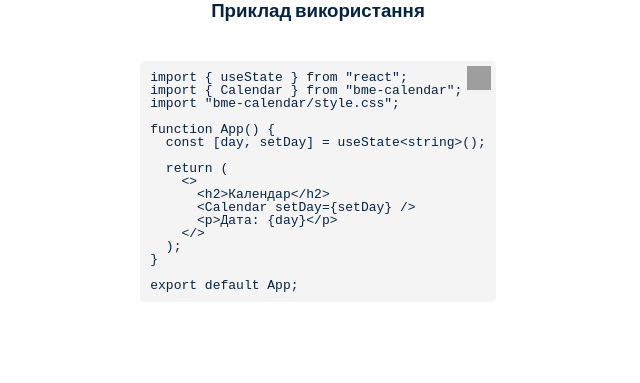
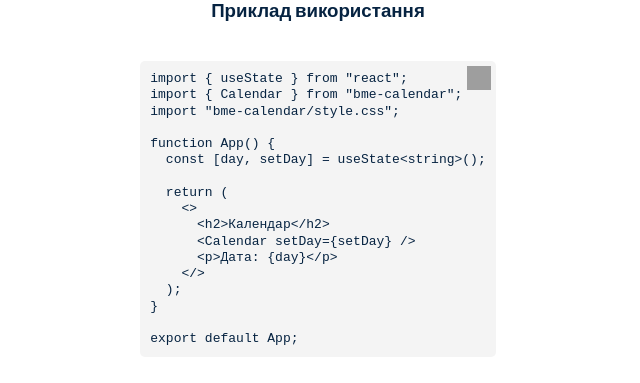
Before and after one commit to Yevhenns/bme-calendar-examples, a React (Vite) app: page / in a window 1280 px wide. Shown: the part 165-548 px from the top of the page, without its empty margins (322-962 px from the left). Built offline with nearby package versions, Linux system fonts and the light colour scheme; grey boxes are pictures that could not be loaded.

Commit message:
added line height

```diff
--- a/src/components/CodeWrapper/CodeWrapper.module.css
+++ b/src/components/CodeWrapper/CodeWrapper.module.css
@@ -14,4 +14,8 @@
     background-color: transparent;
     cursor: pointer;
   }
+
+  .code {
+    line-height: 1.25;
+  }
 }
--- a/src/components/CodeWrapper/CodeWrapper.tsx
+++ b/src/components/CodeWrapper/CodeWrapper.tsx
@@ -23,7 +23,7 @@ export function CodeWrapper({ children }: CodeWrapperProps) {
         <button className={css.button} onClick={handleCopy}>
           <img src="/copy.svg" width={24} height={24} />
         </button>
-        <code>{children}</code>
+        <code className={css.code}>{children}</code>
       </pre>
     </>
   );
```
